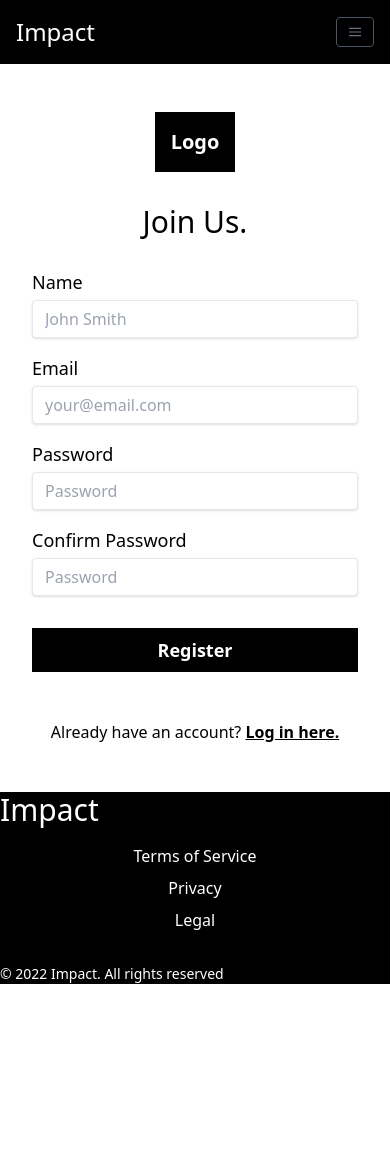
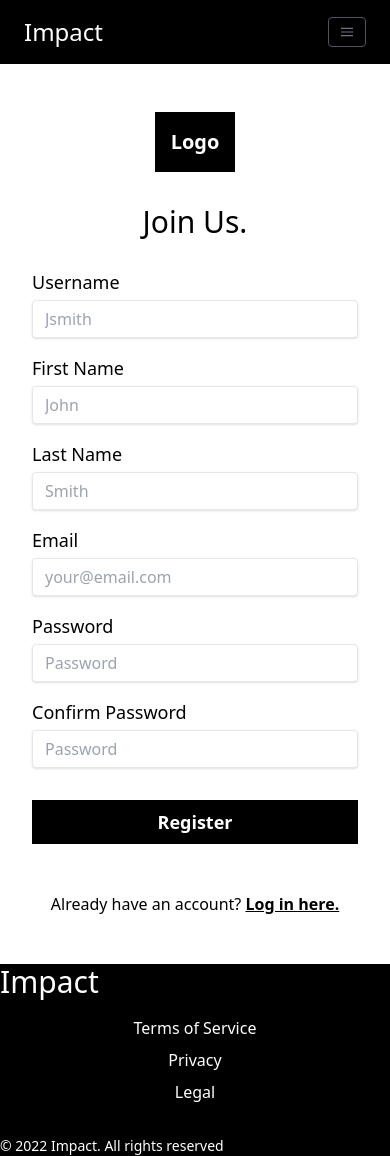
Before and after one commit to Dylamn/impact, a Django app: template accounts/templates/accounts/signup.html in a window 390 px wide. Before the commit the page ends 984 px from the top, so only its background shows below. Run offline with Django 3.2, Linux system fonts and the light colour scheme; the template is opened without the code that fills it, so the values that code supplies are empty; some libraries are stand-ins or nearby versions.

Commit message:
Added signup view + django form

```diff
--- a/accounts/templates/accounts/signup.html
+++ b/accounts/templates/accounts/signup.html
@@ -12,28 +12,41 @@
 
       <div class="flex flex-col justify-center md:justify-start my-auto pt-8 md:pt-0 px-8 md:px-24 lg:px-32">
         <p class="text-center text-3xl">Join Us.</p>
-        <form method="POST" class="flex flex-col pt-3 md:pt-8">
+        <form method="POST" {% url 'signup' %} class="flex flex-col pt-3 md:pt-8">
+          {% csrf_token %}
           <div class="flex flex-col pt-4">
-            <label for="name" class="text-lg">Name</label>
-            <input type="text" id="name" placeholder="John Smith"
+            <label for="username" class="text-lg">Username</label>
+            <input type="text" id="username" name="username" placeholder="Jsmith"
+                   class="shadow appearance-none border rounded w-full py-2 px-3 text-gray-700 mt-1 leading-tight focus:outline-none focus:shadow-outline"/>
+          </div>
+
+          <div class="flex flex-col pt-4">
+            <label for="first_name" class="text-lg">First Name</label>
+            <input type="text" id="first_name" name="first_name" placeholder="John"
+                   class="shadow appearance-none border rounded w-full py-2 px-3 text-gray-700 mt-1 leading-tight focus:outline-none focus:shadow-outline"/>
+          </div>
+
+          <div class="flex flex-col pt-4">
+            <label for="last_name" class="text-lg">Last Name</label>
+            <input type="text" id="last_name" name="last_name" placeholder="Smith"
                    class="shadow appearance-none border rounded w-full py-2 px-3 text-gray-700 mt-1 leading-tight focus:outline-none focus:shadow-outline"/>
           </div>
 
           <div class="flex flex-col pt-4">
             <label for="email" class="text-lg">Email</label>
-            <input type="email" id="email" placeholder="your@email.com"
+            <input type="email" id="email" name="email" placeholder="your@email.com"
                    class="shadow appearance-none border rounded w-full py-2 px-3 text-gray-700 mt-1 leading-tight focus:outline-none focus:shadow-outline"/>
           </div>
 
           <div class="flex flex-col pt-4">
             <label for="password" class="text-lg">Password</label>
-            <input type="password" id="password" placeholder="Password"
+            <input type="password" id="password" name="password1" placeholder="Password"
                    class="shadow appearance-none border rounded w-full py-2 px-3 text-gray-700 mt-1 leading-tight focus:outline-none focus:shadow-outline"/>
           </div>
 
           <div class="flex flex-col pt-4">
             <label for="confirm-password" class="text-lg">Confirm Password</label>
-            <input type="password" id="confirm-password" placeholder="Password"
+            <input type="password" id="confirm-password" name="password2" placeholder="Password"
                    class="shadow appearance-none border rounded w-full py-2 px-3 text-gray-700 mt-1 leading-tight focus:outline-none focus:shadow-outline"/>
           </div>
 
--- a/accounts/templates/registration/login.html
+++ b/accounts/templates/registration/login.html
@@ -12,7 +12,7 @@
 
       <div class="flex flex-col justify-center md:justify-start my-auto pt-8 md:pt-0 px-8 md:px-24 lg:px-32">
         <p class="text-center text-3xl">Welcome.</p>
-        <form method="post" action="{% url 'login' %}" class="flex flex-col pt-3 md:pt-8">
+        <form method="POST" action="{% url 'login' %}" class="flex flex-col pt-3 md:pt-8">
           {% csrf_token %}
           {% if form.errors %}
             <p>Your email or password is incorrect.</p>
--- a/templates/layouts/navbar.html
+++ b/templates/layouts/navbar.html
@@ -1,4 +1,4 @@
-<nav class="flex justify-between items-center bg-black text-white flex-wrap p-4">
+<nav class="flex justify-between items-center bg-black text-white flex-wrap px-6 py-4">
   <div>
     <a class="text-white no-underline" href="{% url 'landing' %}">
       <span class="text-2xl">Impact</span>
```
Also changed, not shown: accounts/forms.py (added, +12 -0 lines), accounts/views.py (+29 -3 lines), static/assets/macbook.svg (renamed from macbook.svg).
